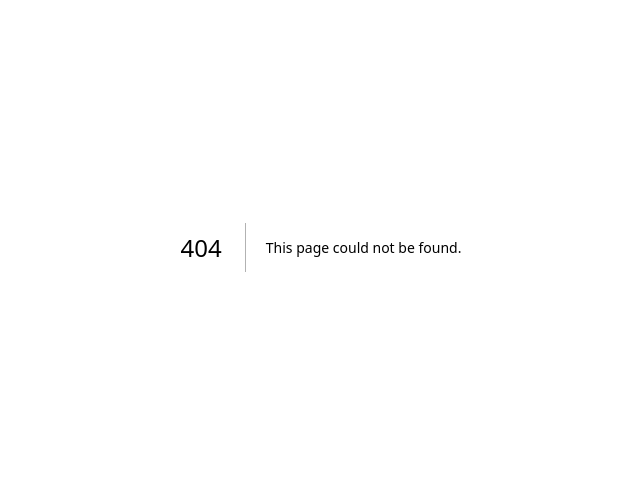
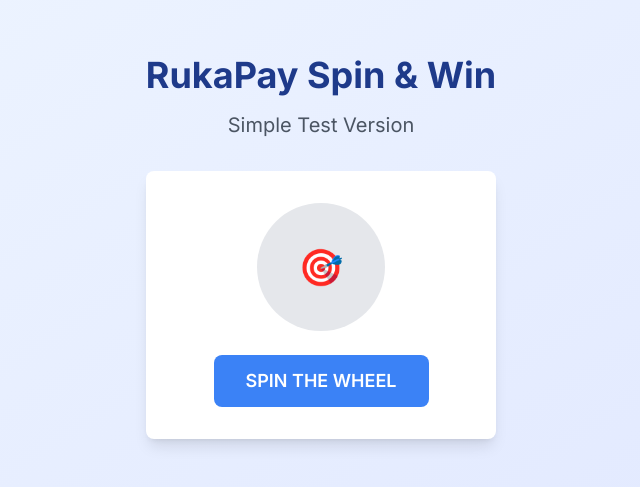
Before and after one commit to Rhino-payment-services/spin-win, a Next.js app: page /simple-main in a window 1280 px wide. Before the commit this address had no page. Shown: the part 153-640 px from the top of the page, without its empty margins (319-959 px from the left). Built offline with nearby package versions, Linux system fonts and the light colour scheme; no server answers; the database is empty.

Commit message:
Add working test pages to debug client-side issues
- Basic page working perfectly with client-side JavaScript
- Simple-main page for testing spin functionality
- Identified that issue is with specific components, not Next.js

```diff
--- /dev/null
+++ b/app/basic/page.tsx
@@ -0,0 +1,16 @@
+'use client'
+
+export default function BasicPage() {
+  return (
+    <div className="p-8">
+      <h1 className="text-2xl font-bold">Basic Test Page</h1>
+      <p>This is a basic test page without any complex logic.</p>
+      <button
+        onClick={() => alert('Button clicked!')}
+        className="mt-4 bg-blue-500 text-white px-4 py-2 rounded"
+      >
+        Test Button
+      </button>
+    </div>
+  )
+}
--- /dev/null
+++ b/app/simple-main/page.tsx
@@ -0,0 +1,151 @@
+'use client'
+
+import { useState, useEffect } from 'react'
+
+export default function SimpleMainPage() {
+  const [isClient, setIsClient] = useState(false)
+  const [deviceId, setDeviceId] = useState('')
+  const [deviceHasSpun, setDeviceHasSpun] = useState(false)
+  const [isSpinning, setIsSpinning] = useState(false)
+  const [winningPrize, setWinningPrize] = useState('')
+  const [showResult, setShowResult] = useState(false)
+
+  useEffect(() => {
+    console.log('Simple main page useEffect running')
+    setIsClient(true)
+
+    // Generate a simple device ID
+    const fingerprint = `device_${Date.now()}_${Math.random().toString(36).substr(2, 9)}`
+    setDeviceId(fingerprint)
+
+    // Check device status
+    const checkDeviceStatus = async () => {
+      try {
+        const response = await fetch('/api/spin', {
+          method: 'GET',
+          headers: {
+            'X-Device-ID': fingerprint
+          }
+        })
+
+        if (response.ok) {
+          const data = await response.json()
+          console.log('Device status:', data)
+          setDeviceHasSpun(data.deviceHasSpun || false)
+        }
+      } catch (error) {
+        console.error('Error checking device status:', error)
+      }
+    }
+
+    checkDeviceStatus()
+  }, [])
+
+  const handleSpin = async () => {
+    if (deviceHasSpun || isSpinning) return
+
+    console.log('Starting spin...')
+    setIsSpinning(true)
+
+    try {
+      const response = await fetch('/api/spin', {
+        method: 'POST',
+        headers: {
+          'Content-Type': 'application/json',
+          'X-Device-ID': deviceId
+        },
+        body: JSON.stringify({ spinsUsed: 0, deviceId }),
+      })
+
+      if (response.ok) {
+        const data = await response.json()
+        console.log('Spin result:', data)
+        setWinningPrize(data.prize || '')
+        setDeviceHasSpun(true)
+
+        // Show result after spinning
+        setTimeout(() => {
+          setIsSpinning(false)
+          setShowResult(true)
+        }, 2000)
+      } else {
+        setIsSpinning(false)
+        alert('Failed to spin')
+      }
+    } catch (error) {
+      console.error('Spin error:', error)
+      setIsSpinning(false)
+      alert('Network error')
+    }
+  }
+
+  if (!isClient) {
+    return (
+      <div className="min-h-screen bg-gradient-to-br from-blue-50 to-indigo-100 flex items-center justify-center">
+        <div className="text-center">
+          <div className="animate-spin rounded-full h-12 w-12 border-b-2 border-blue-600 mx-auto mb-4"></div>
+          <p className="text-lg text-gray-600">Loading...</p>
+        </div>
+      </div>
+    )
+  }
+
+  return (
+    <div className="min-h-screen bg-gradient-to-br from-blue-50 to-indigo-100 flex items-center justify-center">
+      <div className="text-center">
+        <h1 className="text-4xl font-bold text-blue-900 mb-4">
+          RukaPay Spin & Win
+        </h1>
+        <p className="text-xl text-gray-600 mb-8">
+          Simple Test Version
+        </p>
+
+        <div className="bg-white p-8 rounded-lg shadow-lg max-w-md mx-auto">
+          <div className="mb-6">
+            <div className="w-32 h-32 bg-gray-200 rounded-full mx-auto mb-4 flex items-center justify-center">
+              {isSpinning ? (
+                <div className="animate-spin rounded-full h-16 w-16 border-b-2 border-blue-600"></div>
+              ) : (
+                <span className="text-4xl">🎯</span>
+              )}
+            </div>
+          </div>
+
+          <button
+            onClick={handleSpin}
+            disabled={deviceHasSpun || isSpinning}
+            className={`px-8 py-3 rounded-lg font-semibold text-lg ${
+              deviceHasSpun || isSpinning
+                ? 'bg-gray-400 cursor-not-allowed'
+                : 'bg-blue-500 hover:bg-blue-600 text-white'
+            }`}
+          >
+            {deviceHasSpun ? 'Already Spun' : isSpinning ? 'Spinning...' : 'SPIN THE WHEEL'}
+          </button>
+
+          {deviceHasSpun && (
+            <p className="text-sm text-gray-600 mt-4">
+              You have already spun the wheel on this device.
+            </p>
+          )}
+        </div>
+
+        {showResult && winningPrize && (
+          <div className="fixed inset-0 bg-black bg-opacity-50 flex items-center justify-center z-50">
+            <div className="bg-white p-8 rounded-lg shadow-lg text-center max-w-md mx-4">
+              <div className="text-6xl mb-4">🎉</div>
+              <h2 className="text-2xl font-bold mb-4">Congratulations!</h2>
+              <p className="text-xl mb-6">You won: <strong>{winningPrize}</strong></p>
+              <button
+                onClick={() => setShowResult(false)}
+                className="bg-blue-500 text-white px-6 py-3 rounded-lg hover:bg-blue-600"
+              >
+                Close
+              </button>
+            </div>
+          </div>
+        )}
+      </div>
+    </div>
+  )
+}
```
